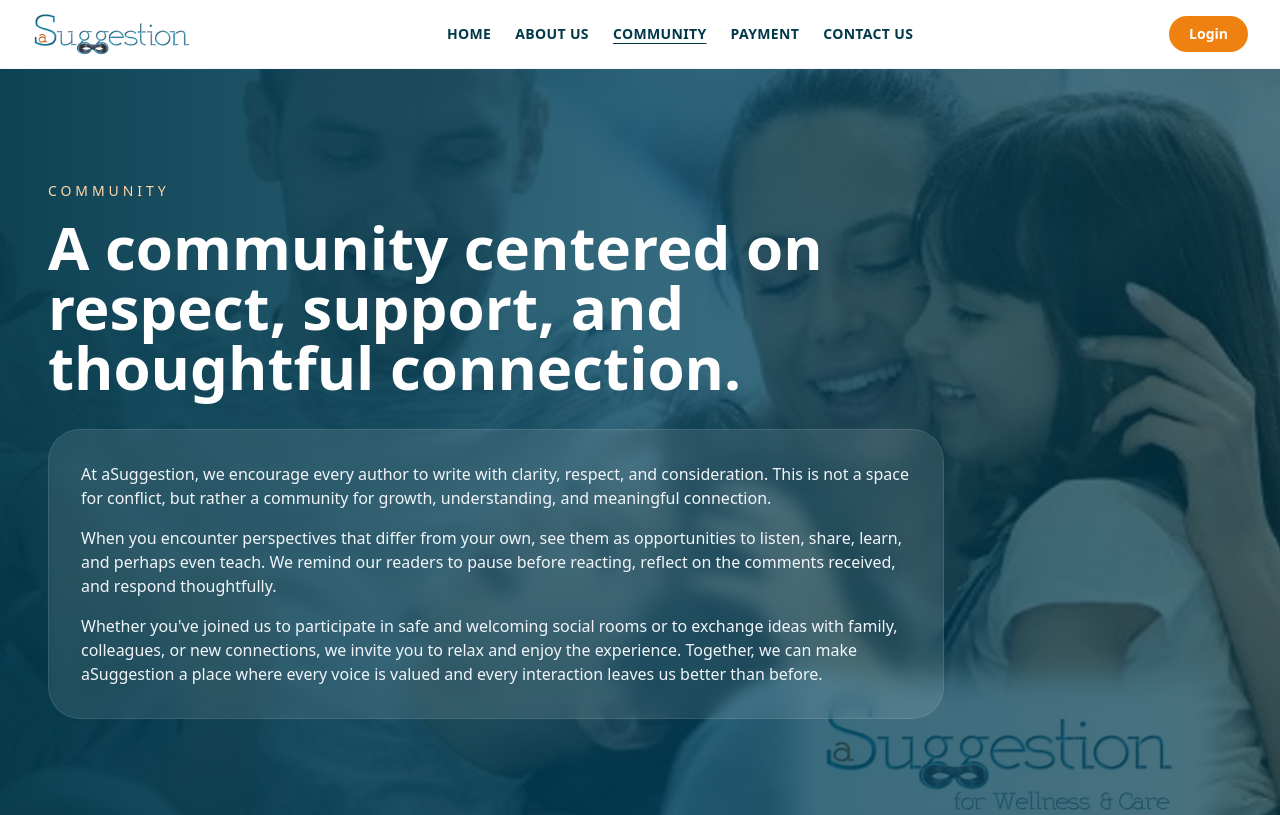
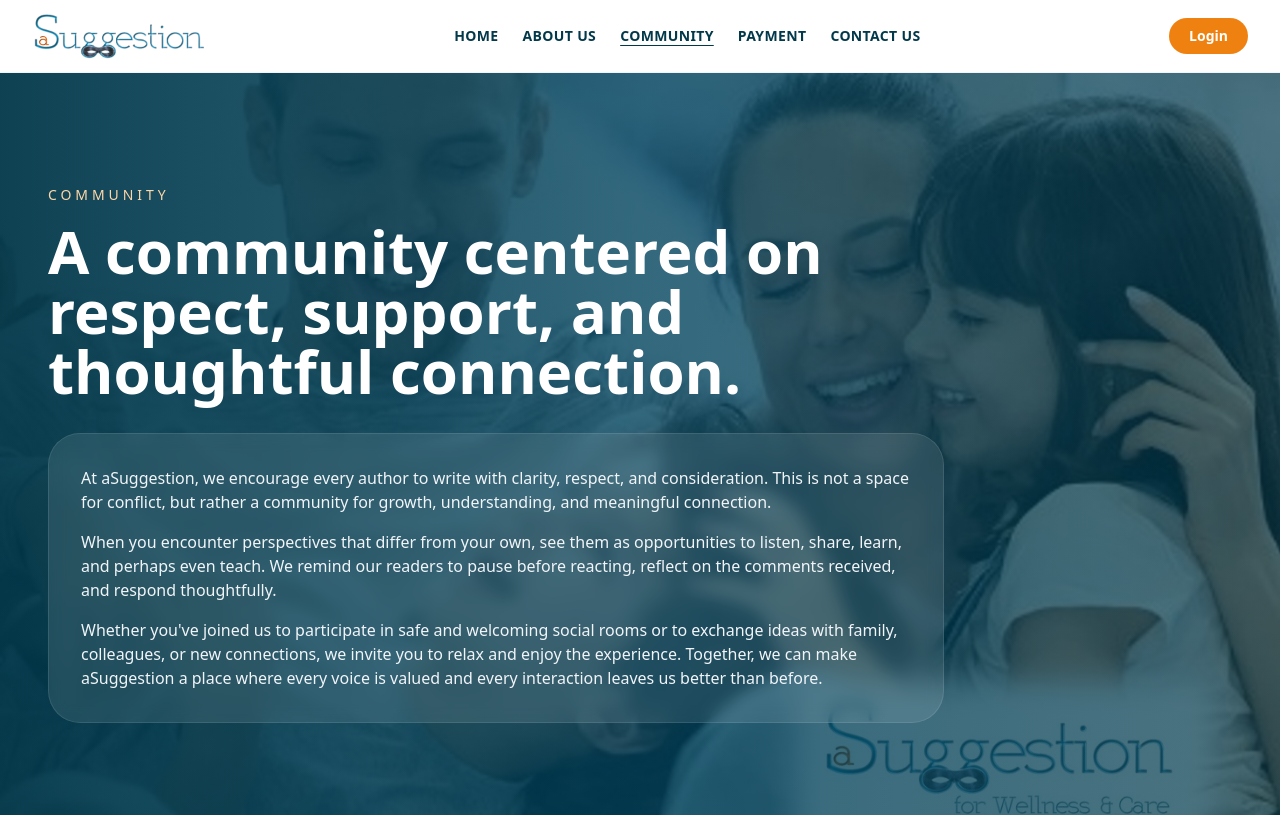
Before and after one commit to aSuggestion-com-LLC/aSuggestion, a website: page community.html in a window 1280 px wide. Shown: the top 815 px of the page. Drawn offline with nearby package versions, Linux system fonts and the light colour scheme.

Commit message:
Update logo image size and border radius

```diff
--- a/community.html
+++ b/community.html
@@ -30,7 +30,7 @@
     <header class="sticky top-0 z-30 border-b border-slate-100 bg-white/95 backdrop-blur">
       <nav class="mx-auto flex w-full items-center justify-between gap-4 px-4 py-3 lg:px-8" aria-label="Primary navigation">
         <a href="index.html" class="shrink-0">
-          <img src="assets/images/aSuggestion_Logo.png" alt="aSuggestion Logo" class="h-11 w-auto rounded-xl" />
+          <img src="assets/images/aSuggestion_Logo.png" alt="aSuggestion Logo" class="h-12 w-auto rounded-lg" />
         </a>
 
         <ul class="hidden items-center gap-6 text-sm font-semibold tracking-wide text-brand-navy md:flex">
```
